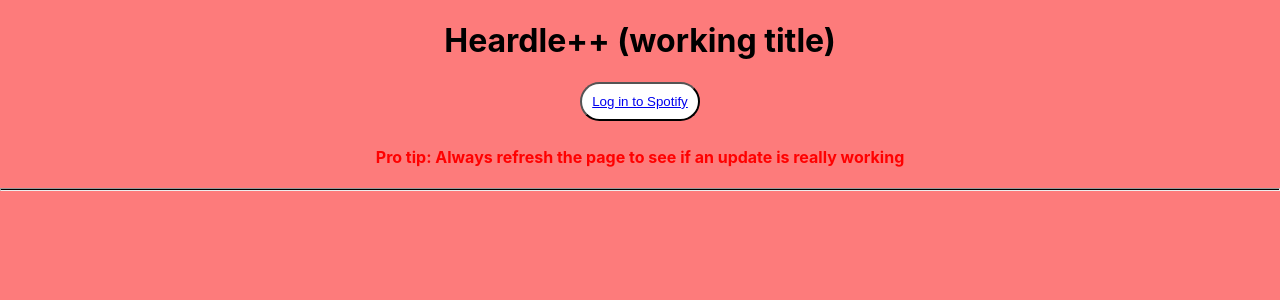
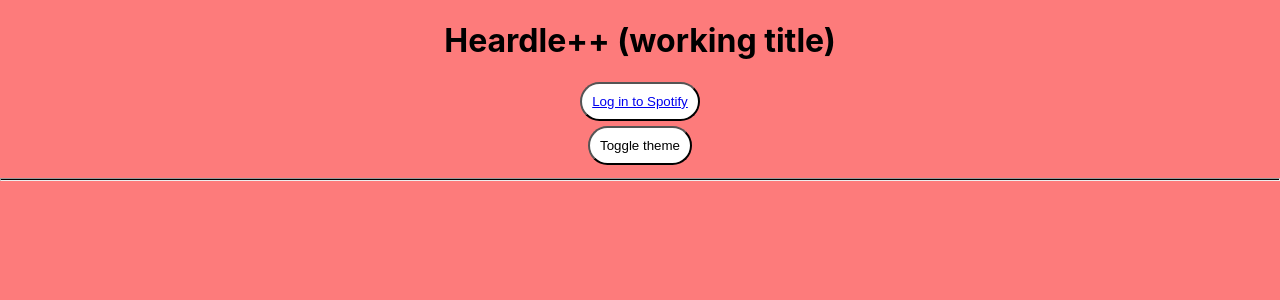
Before and after one commit to awonyu9/heardle-plus-plus, a React (Create React App) app in the folder client/: page / in a window 1280 px wide. Shown: the top 300 px of the page. Built offline with nearby package versions, Linux system fonts and the light colour scheme.

Commit message:
add colour theme toggling

```diff
--- a/client/src/App.css
+++ b/client/src/App.css
@@ -10,9 +10,10 @@
 } */
 
 :root {
-  --quizify-pink: #FD7B7B;
-  /* background: linear-gradient(pink, var(--quizify-pink)); */
-  background-color: var(--quizify-pink);
+  --heardle-plus-plus-pink: #FD7B7B;
+  --heardle-plus-plus-green: rgb(53, 155, 53);
+  /* background: linear-gradient(pink, var(--heardle-plus-plus-pink)); */
+  background-color: var(--heardle-plus-plus-pink);
   text-align: center;
 }
 
--- a/client/src/App.js
+++ b/client/src/App.js
@@ -128,6 +128,20 @@ export default function App() {
   //   console.log(":", );
   // }, [])
 
+  const themes = ["var(--heardle-plus-plus-pink)", "var(--heardle-plus-plus-green)", "goldenrod", "white"];
+
+  function toggleTheme() {
+    var root = document.querySelector(":root");
+    var currColor = root.style.backgroundColor;
+    // if (currColor === "var(--heardle-plus-plus-pink)") {
+    //   root.style.backgroundColor = "var(--heardle-plus-plus-green)";
+    // } else {
+    //   root.style.backgroundColor = "var(--heardle-plus-plus-pink)";
+    // }
+    var currIndex = themes.indexOf(currColor);
+    root.style.backgroundColor = themes[(currIndex+1) % themes.length];
+  }
+
   return (
     <div className="App">
        <header className="App-header">
@@ -139,7 +153,8 @@ export default function App() {
             token={token}
           />
         }
-        <h4 style={{color: 'red'}}>Pro tip: Always refresh the page to see if an update is really working</h4>
+        <button onClick={toggleTheme}>Toggle theme</button>
+        {/* <h4 style={{color: 'red'}}>Pro tip: Always refresh the page to see if an update is really working</h4> */}
         <hr />
        </header>
 
```
